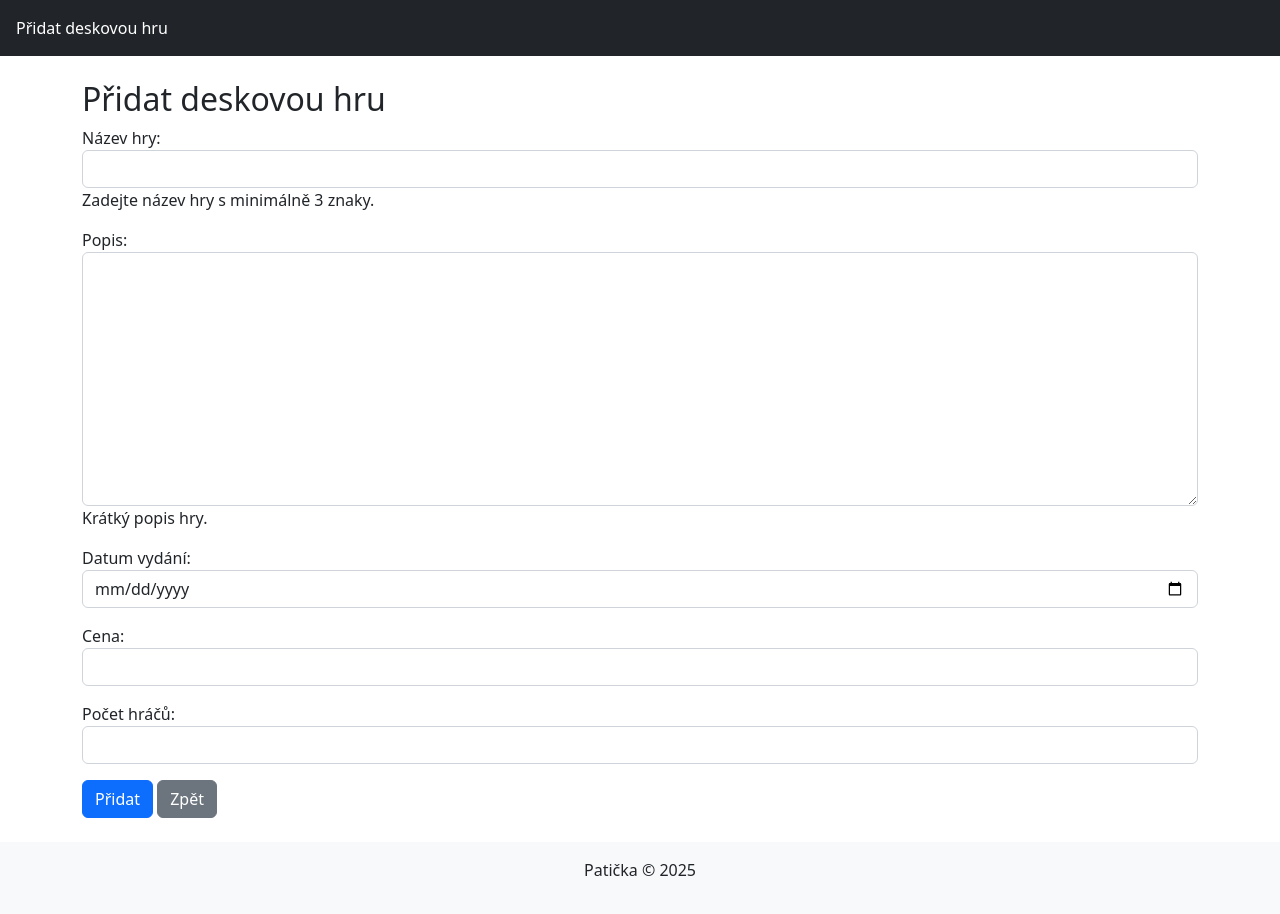
After one commit to SvihalekDavid/DWT-deskovehry, a Django app: page /hry/pridat/ in a window 1280 px wide. The commit adds this page. Run offline with Django 5.2, Linux system fonts and the light colour scheme.

Commit message:
Implement all functionality of the 3rd presentation

```diff
--- /dev/null
+++ b/deskovehry/hry/forms/hry/deskova_hra_form.py
@@ -0,0 +1,30 @@
+from django import forms
+from hry.models import DeskovaHra
+import bleach
+from django.utils.translation import gettext_lazy as _
+
+class DeskovaHraForm(forms.ModelForm):
+    class Meta:
+        model = DeskovaHra
+        fields = ['nazev', 'popis', 'datum_vydani', 'cena', 'pocet_hracu']
+        labels = {
+            'nazev': _("Název hry"),
+            'popis': _("Popis"),
+            'datum_vydani': _("Datum vydání"),
+            'cena': _("Cena"),
+            'pocet_hracu': _("Počet hráčů"),
+        }
+        help_texts = {
+            'nazev': _("Zadejte název hry s minimálně 3 znaky."),
+        }
+        widgets = {
+            'nazev': forms.TextInput(attrs={'class': 'form-control', 'minlength': '3'}),
+            'popis': forms.Textarea(attrs={'class': 'form-control'}),
+            'datum_vydani': forms.DateInput(attrs={'type': 'date', 'class': 'form-control'}),
+            'cena': forms.NumberInput(attrs={'class': 'form-control'}),
+            'pocet_hracu': forms.NumberInput(attrs={'class': 'form-control'}),
+        }
+
+    def clean_popis(self):
+        content = self.cleaned_data.get('popis')
+        return bleach.clean(content, tags=bleach.sanitizer.ALLOWED_TAGS, strip=True)
--- a/deskovehry/hry/models.py
+++ b/deskovehry/hry/models.py
@@ -1,29 +1,31 @@
 from django.db import models
 from django.core.validators import MinLengthValidator
+from django.utils.translation import gettext_lazy as _
 
 class DeskovaHra(models.Model):
     nazev = models.CharField(
         max_length=50,
         validators=[MinLengthValidator(3, "Název musí mít alespoň 3 znaky.")],
-        verbose_name="Název hry"
+        verbose_name=_("Název hry"),
+        help_text=_("Zadejte název deskové hry.")
     )
     popis = models.TextField(
         blank=True,
-        verbose_name="Popis",
-        help_text="Krátký popis hry (volitelné)."
+        verbose_name=_("Popis"),
+        help_text=_("Krátký popis hry.")
     )
     datum_vydani = models.DateField(
-        verbose_name="Datum vydání"
+        verbose_name=_("Datum vydání")
     )
     cena = models.DecimalField(
         max_digits=8,
         decimal_places=2,
         blank=True,
         null=True,
-        verbose_name="Cena (Kč)"
+        verbose_name=_("Cena")
     )
     pocet_hracu = models.IntegerField(
-        verbose_name="Počet hráčů"
+        verbose_name=_("Počet hráčů")
     )
     datum_pridani = models.DateTimeField(
         auto_now_add=True
--- a/deskovehry/hry/templates/base.html
+++ b/deskovehry/hry/templates/base.html
@@ -3,13 +3,13 @@
 <head>
     <meta charset="UTF-8">
     <title>
-        {% block titulek_stranky %}Deskovehry{% endblock %}
+        Deskové hry
     </title>
     <link href="https://cdn.jsdelivr.net/npm/bootstrap@5.2.3/dist/css/bootstrap.min.css" rel="stylesheet">
 </head>
 <body>
     <header class="bg-dark text-white p-3">
-        <h1 class="text-center">Deskové hry</h1>
+        {% block titulek_stranky %}Deskové hry{% endblock %}
         {% if nick %}
             <p class="text-center">Zdravím tě, {{ nick }} 👋</p>
         {% endif %}
--- /dev/null
+++ b/deskovehry/hry/templates/hry/create.html
@@ -0,0 +1,18 @@
+{% extends 'base.html' %}
+
+{% block titulek_stranky %}
+    {% if hra %}Upravit deskovou hru{% else %}Přidat deskovou hru{% endif %}
+{% endblock %}
+
+{% block obsah_stranky %}
+    <h2>{% if hra %}Upravit{% else %}Přidat{% endif %} deskovou hru</h2>
+
+    <form method="post">
+        {% csrf_token %}
+        {{ form.as_p }}
+        <button type="submit" class="btn btn-primary">
+            {% if hra %}Uložit změny{% else %}Přidat{% endif %}
+        </button>
+        <a href="{% url 'seznam_her' %}" class="btn btn-secondary">Zpět</a>
+    </form>
+{% endblock %}
--- a/deskovehry/hry/templates/hry/index.html
+++ b/deskovehry/hry/templates/hry/index.html
@@ -17,11 +17,12 @@
             <th>Počet hráčů</th>
         </tr>
     </thead>
+    <a href="{% url 'pridat_hru' %}" class="btn btn-primary mb-3">+ Přidat hru</a>
     <tbody>
         {% for hra in hry %}
         <tr>
             <td>{{ hra.nazev }}</td>
-            <td>{{ hra.popis|default:"-" }}</td>
+            <td>{{ hra.popis|default:"-"|safe }}</td>
             <td>{{ hra.datum_vydani|date:"d.m.Y" }}</td>
             <td>
                 {% if hra.cena %}
@@ -35,6 +36,9 @@
                 <a href="{% url 'smazat_hru' hra.id %}" class="btn btn-danger btn-sm">
                     Smazat
                 </a>
+                <a href="{% url 'upravit_hru' hra.id %}" class="btn btn-warning btn-sm">
+                    Upravit
+                </a>
             </td>
         </tr>
         {% empty %}
--- a/deskovehry/hry/urls.py
+++ b/deskovehry/hry/urls.py
@@ -1,10 +1,14 @@
 from django.urls import path
 from hry.views.hry.index import index
 from hry.views.hry.delete import delete
+from hry.views.hry.create import vytvorit
+from hry.views.hry.edit import upravit
 from hry.views.uzivatele.nastav import set_nick
 
 urlpatterns = [
     path('', index, name='seznam_her'),
     path('<int:hra_id>/smazat/', delete, name='smazat_hru'),
-    path('nick/', set_nick, name='uzivatel_nick'),  # nová routa
+    path('nick/', set_nick, name='uzivatel_nick'),
+    path('pridat/', vytvorit, name='pridat_hru'),  # nová routa
+    path('<int:hra_id>/upravit/', upravit, name='upravit_hru'),
 ]
--- /dev/null
+++ b/deskovehry/hry/views/hry/create.py
@@ -0,0 +1,13 @@
+from django.shortcuts import render, redirect
+from hry.forms.hry.deskova_hra_form import DeskovaHraForm
+
+def vytvorit(request):
+    if request.method == 'POST':
+        form = DeskovaHraForm(request.POST)
+        if form.is_valid():
+            form.save()
+            return redirect('seznam_her')
+    else:
+        form = DeskovaHraForm()
+
+    return render(request, 'hry/create.html', { 'form': form })
--- a/pyproject.toml
+++ b/pyproject.toml
@@ -5,6 +5,7 @@ description = "Add your description here"
 readme = "README.md"
 requires-python = ">=3.10"
 dependencies = [
+    "bleach>=6.2.0",
     "django>=5.2.1",
     "django-admin>=2.0.2",
     "mysqlclient>=2.2.7",
```
Also changed, not shown: deskovehry/hry/views/hry/edit.py (added, +19 -0 lines), deskovehry/hry/forms/hry/__init__.py (added), 1 other file.
